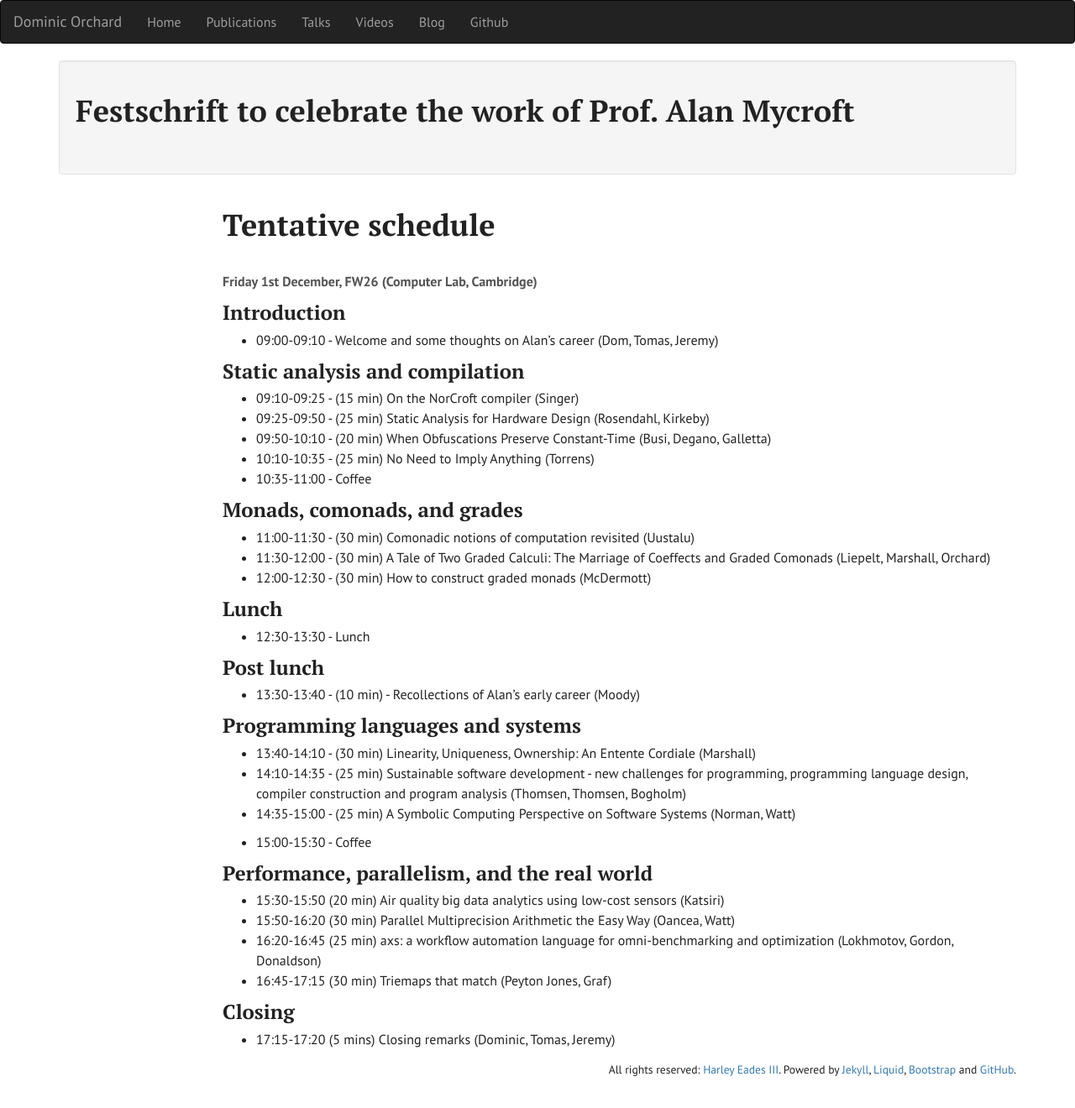
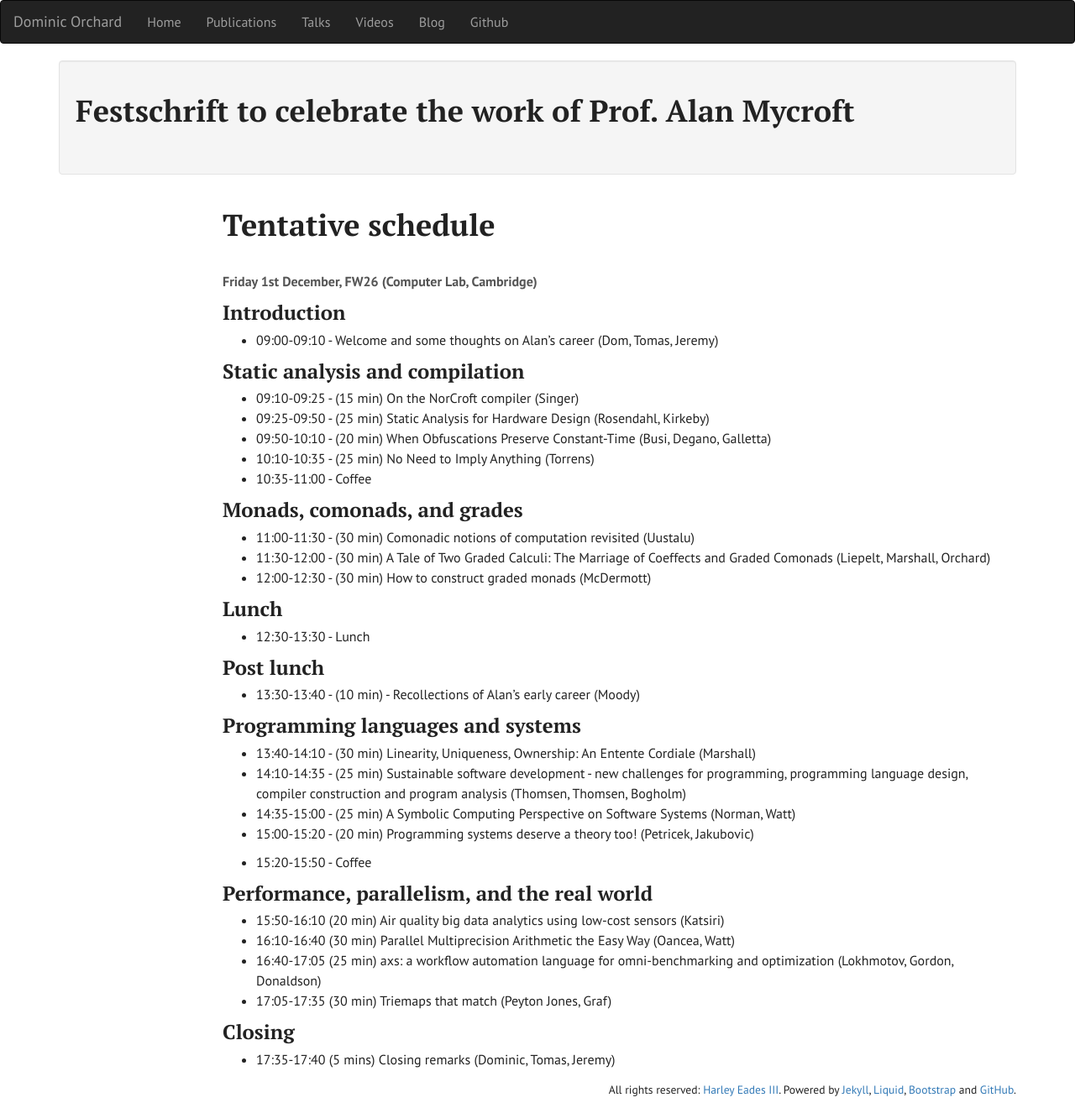
Before and after one commit to dorchard/dorchard.github.io, a Jekyll site: the page built from mycroftfest-schedule.md, in a window 1280 px wide. Shown: the whole page at 84% size. Built offline with Jekyll 4.4.1, drawn with Linux system fonts in a browser that asks for light colours; before the commit the page ends 1296 px from its top, so only the background shows below that.

Commit message:
Update mycroftfest-schedule.md

```diff
--- a/mycroftfest-schedule.md
+++ b/mycroftfest-schedule.md
@@ -42,16 +42,17 @@ __Friday 1st December, FW26 (Computer Lab, Cambridge)__
 * 13:40-14:10 - (30 min) Linearity, Uniqueness, Ownership: An Entente Cordiale (Marshall)
 * 14:10-14:35 - (25 min) Sustainable software development - new challenges for programming, programming language design, compiler construction and program analysis (Thomsen, Thomsen, Bogholm)
 * 14:35-15:00 - (25 min) A Symbolic Computing Perspective on Software Systems (Norman, Watt)
+* 15:00-15:20 - (20 min) Programming systems deserve a theory too! (Petricek, Jakubovic)
 
-* 15:00-15:30 - Coffee
+* 15:20-15:50 - Coffee
 
 ### Performance, parallelism, and the real world
 
-* 15:30-15:50 (20 min) Air quality big data analytics using low-cost sensors (Katsiri)
-* 15:50-16:20 (30 min) Parallel Multiprecision Arithmetic the Easy Way (Oancea, Watt)
-* 16:20-16:45 (25 min) axs: a workflow automation language for omni-benchmarking and optimization (Lokhmotov, Gordon, Donaldson)
-* 16:45-17:15 (30 min) Triemaps that match (Peyton Jones, Graf)
+* 15:50-16:10 (20 min) Air quality big data analytics using low-cost sensors (Katsiri)
+* 16:10-16:40 (30 min) Parallel Multiprecision Arithmetic the Easy Way (Oancea, Watt)
+* 16:40-17:05 (25 min) axs: a workflow automation language for omni-benchmarking and optimization (Lokhmotov, Gordon, Donaldson)
+* 17:05-17:35 (30 min) Triemaps that match (Peyton Jones, Graf)
 
 ### Closing
 
-* 17:15-17:20 (5 mins) Closing remarks (Dominic, Tomas, Jeremy)
+* 17:35-17:40 (5 mins) Closing remarks (Dominic, Tomas, Jeremy)
```
